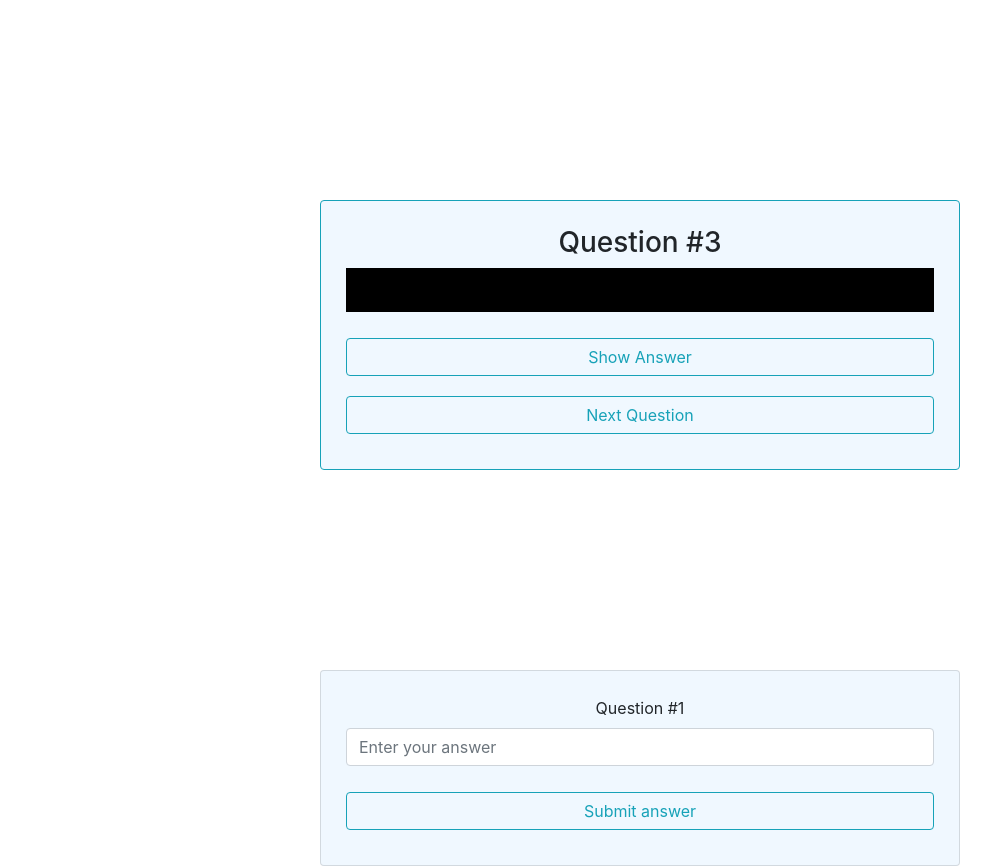
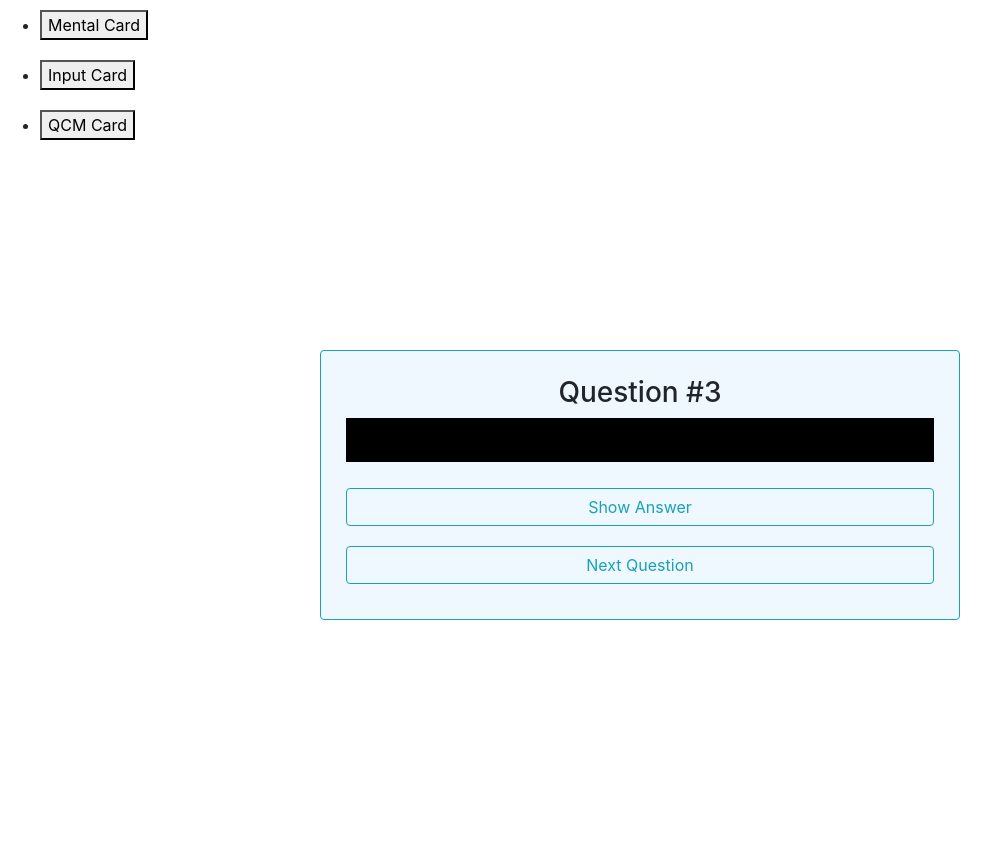
Before and after one commit to AnthonyBlaszyk/FlashCard-React, a React (Create React App) app: page / in a window 1280 px wide. Shown: the top 868 px of the page, without its empty margins (0-1000 px from the left). After the commit the page ends 800 px from the top, so only its background shows below. Built offline with nearby package versions, Linux system fonts and the light colour scheme.

Commit message:
Add button to diplay a specific kind of flashcard

```diff
--- a/src/App.tsx
+++ b/src/App.tsx
@@ -6,11 +6,36 @@ import { InputCard } from "./components/inputCard";
 import { QcmCard } from "./components/qcmCard";
 
 function App() {
+  const [card, setCard] = React.useState(<MentalCard data={questionsAnswer} />);
+  const cardArray = [
+    {
+      value: <MentalCard data={questionsAnswer} />,
+      name: "Mental Card",
+    },
+    {
+      value: <InputCard data={questionsAnswer} />,
+      name: "Input Card",
+    },
+    {
+      value: <QcmCard data={questionsAnswer} />,
+      name: "QCM Card",
+    },
+  ];
+
   return (
     <div>
-      <MentalCard data={questionsAnswer} />
-      <InputCard data={questionsAnswer} />
-      <QcmCard data={questionsAnswer} />
+      <ul>
+        {cardArray.map((element) => {
+          return (
+            <li>
+              <button onClick={() => setCard(element.value)}>
+                {element.name}
+              </button>
+            </li>
+          );
+        })}
+      </ul>
+      {card}
     </div>
   );
 }
```
